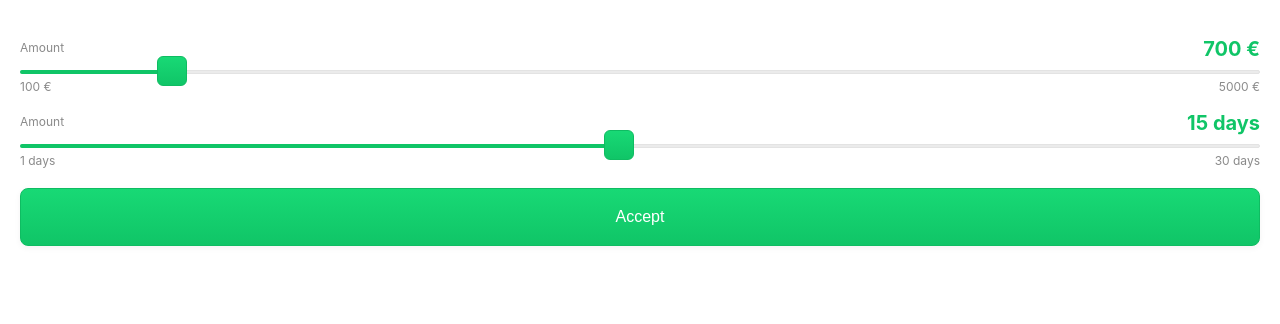
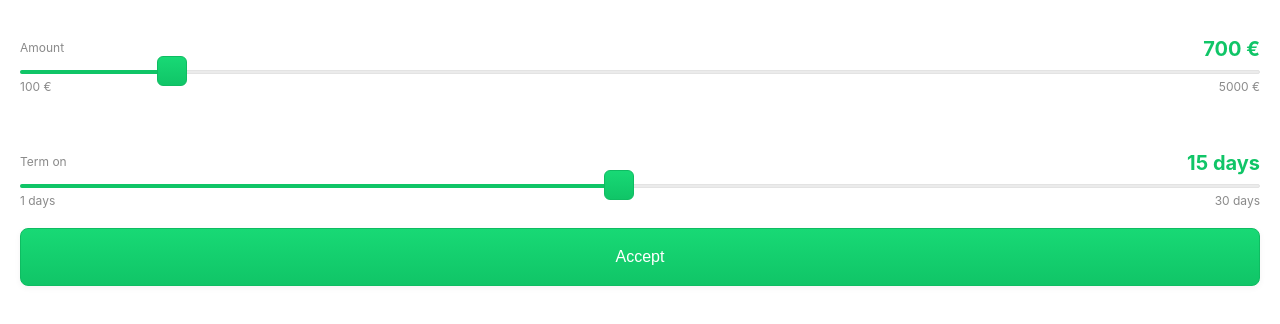
Before and after one commit to antonkalik/ruler-slider-calculator, a React (Create React App) app: page / in a window 1280 px wide. Shown: the top 324 px of the page. Built offline with nearby package versions, Linux system fonts and the light colour scheme.

Commit message:
more convenient refactor

```diff
--- a/src/js/components/Calculator.js
+++ b/src/js/components/Calculator.js
@@ -1,7 +1,8 @@
-import React, { useState } from 'react';
+import React, { useCallback, useState } from 'react';
 import smoothScroll from 'smoothscroll-polyfill';
-import { CalculatorDesktop, CalculatorMobile } from '.';
 import Loading from './Loading';
+import SliderDesktop from './SliderDesktop';
+import MobileSlideRuler from './MobileSlideRuler';
 
 smoothScroll.polyfill();
 
@@ -12,10 +13,7 @@ function Calculator({ buttonText, buttonIcon, loading, onAccept, onChange, slide
   }, {});
 
   const [dataState, setDataState] = useState(initialValues);
-
-  const props = {
-    sliders,
-    onChange: (data) => {
+  const onChangeHandler = useCallback((data) => {
     if (data) {
       setDataState({
         ...dataState,
@@ -23,13 +21,24 @@ function Calculator({ buttonText, buttonIcon, loading, onAccept, onChange, slide
       });
       onChange(data);
     }
-    },
+  }, []);
+
+  const components = {
+    desktop: SliderDesktop,
+    mobile: MobileSlideRuler,
   };
 
   return (
     <div className="calculator">
-      <CalculatorDesktop {...props} />
-      <CalculatorMobile {...props} />
+      {Object.keys(components).map((key) => {
+        const Slider = components[key];
+        return Object.keys(sliders).map((name) => (
+          <div key={name} className={`calculator-${key}`}>
+            <Slider key={key} name={name} onChange={onChangeHandler} {...sliders[name]} />
+          </div>
+        ));
+      })}
+
       <div className="calculator-footer">
         <button
           disabled={loading}
--- a/src/js/components/CalculatorDesktop.js
+++ /dev/null
@@ -1,25 +0,0 @@
-import React from 'react';
-import SliderDesktop from './SliderDesktop';
-
-export default function CalculatorDesktop({ onChange, sliders }) {
-  return (
-    <div className="calculator-desktop">
-      {Object.keys(sliders).map((name) => {
-        const slider = sliders[name];
-        return (
-          <SliderDesktop
-            key={name}
-            title="Amount"
-            name={name}
-            extension={slider.extension}
-            min={slider.min}
-            max={slider.max}
-            step={slider.step}
-            initValue={slider.initValue}
-            onChange={onChange}
-          />
-        );
-      })}
-    </div>
-  );
-}
--- a/src/js/components/CalculatorMobile.js
+++ /dev/null
@@ -1,29 +0,0 @@
-import React from 'react';
-import MobileSlideRuler from './MobileSlideRuler';
-
-export default function CalculatorMobile({ onChange }) {
-  return (
-    <div className="calculator-mobile">
-      <MobileSlideRuler
-        name="amount"
-        value={2000}
-        min={500}
-        max={5000}
-        step={100}
-        currencySymbol="€"
-        title="Cantidad hasta ___ €"
-        onChange={onChange}
-      />
-      <MobileSlideRuler
-        name="term"
-        value={7}
-        min={1}
-        max={30}
-        step={1}
-        currencySymbol="Días"
-        title="Plazo hasta ___ días"
-        onChange={onChange}
-      />
-    </div>
-  );
-}
--- a/src/js/components/MobileSlideRuler.js
+++ b/src/js/components/MobileSlideRuler.js
@@ -1,28 +1,12 @@
 import React from 'react';
 import Wheel from './Wheel';
 
-export default function MobileSlideRuler({
-  title,
-  min,
-  max,
-  step,
-  value,
-  currencySymbol,
-  onChange,
-  name,
-}) {
+export default function MobileSlideRuler({ title, ...rest }) {
+
   return (
     <div className="mobile-slide-ruler">
       <p className="title">{title}</p>
-      <Wheel
-        name={name}
-        value={value}
-        min={min}
-        max={max}
-        step={step}
-        currencySymbol={currencySymbol}
-        onChange={onChange}
-      />
+      <Wheel {...rest} />
     </div>
   );
 }
--- a/src/js/components/Wheel.js
+++ b/src/js/components/Wheel.js
@@ -2,14 +2,14 @@ import React, { useCallback, useEffect, useRef, useState } from 'react';
 import { range } from '../../utilities';
 
 let timer = null;
-export default function Wheel({ min, max, step, value, onChange, currencySymbol, name }) {
+export default function Wheel({ min, max, step, initValue, onChange, extension, name }) {
   const wheelRef = useRef(null);
   const sideDigits = 2;
   const sideItems = Array(sideDigits).fill('');
   const items = [...sideItems, ...range(min, max, step), ...sideItems];
   const itemsInScreen = sideDigits * 2 + 1;
   const itemWidth = Math.round(window.innerWidth / itemsInScreen);
-  const [currentIndex, setCurrentIndex] = useState(items.indexOf(value));
+  const [currentIndex, setCurrentIndex] = useState(items.indexOf(initValue));
   const lines = [...new Array(5).keys()];
   const sideItemsIndex = {
     left: currentIndex - sideDigits,
@@ -80,7 +80,7 @@ export default function Wheel({ min, max, step, value, onChange, currencySymbol,
               {item > 0 ? (
                 <p>
                   {item}
-                  <span className="currency-symbol">{currencySymbol}</span>
+                  <span className="extension-symbol">{extension}</span>
                 </p>
               ) : (
                 item
--- a/src/js/components/index.js
+++ b/src/js/components/index.js
@@ -1,6 +1,4 @@
 export { default as Calculator } from './Calculator';
-export { default as CalculatorDesktop } from './CalculatorDesktop';
-export { default as CalculatorMobile } from './CalculatorMobile';
 export { default as Wheel } from './Wheel';
 export { default as SliderDesktop } from './SliderDesktop';
 export { default as MobileSlideRuler } from './MobileSlideRuler';
--- a/src/scss/components/Wheel.scss
+++ b/src/scss/components/Wheel.scss
@@ -20,7 +20,7 @@
         transition: all .3s;
         color: rgba(255, 255, 255, .8);
         font-weight: 600;
-        .currency-symbol {
+        .extension-symbol {
           font-weight: 500;
           text-shadow: none;
           font-size: 8px;
@@ -33,7 +33,7 @@
           color: white;
           transform: scale(1.4);
           margin-bottom: 2px;
-          .currency-symbol {
+          .extension-symbol {
             font-size: 14px;
             padding-left: 3px;
             background: none;
```
Lines whose indentation alone changed are shown as unchanged.
